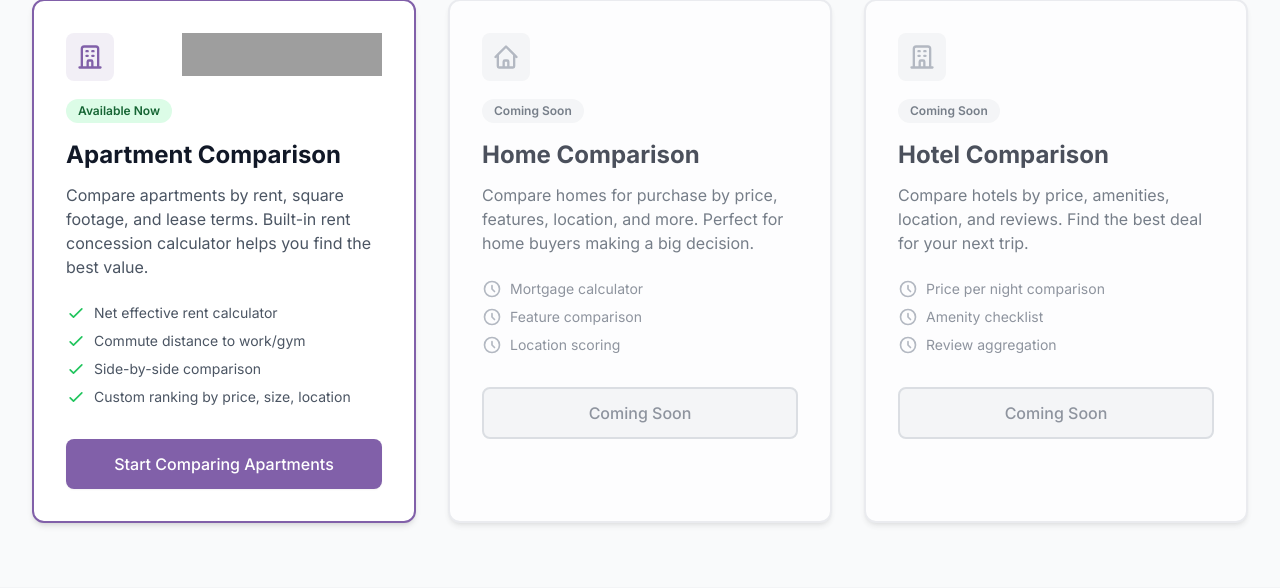
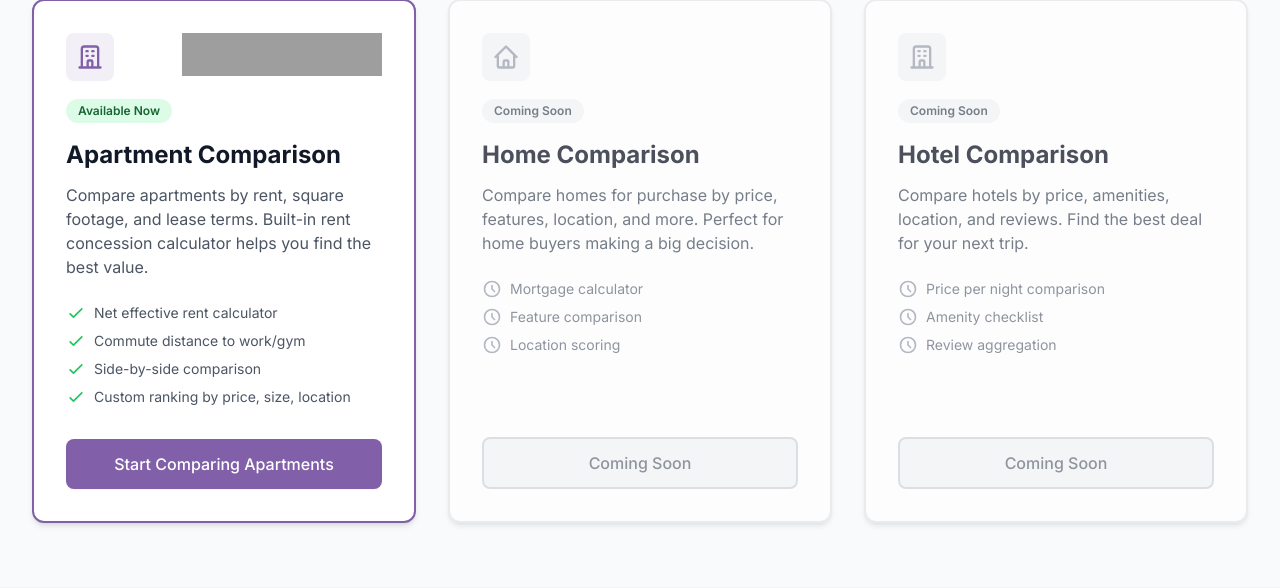
Before and after one commit to taivon/comparison-tools, a Django app: page / in a window 1280 px wide. Shown: the part 522-1110 px from the top of the page. Run offline with Django 5.2, Linux system fonts and the light colour scheme; some libraries are stand-ins or nearby versions; grey boxes are pictures that could not be loaded.

Commit message:
Standardize card heights and button alignment on homepage
- Add flexbox layout to all product cards (apartments, homes, hotels)
- Make feature lists flex-grow to push buttons to bottom
- Ensure all CTAs align at same vertical position
- Improve visual consistency across product cards

```diff
--- a/apartments/templates/home.html
+++ b/apartments/templates/home.html
@@ -203,8 +203,8 @@
     <div class="max-w-7xl mx-auto px-4 sm:px-6 lg:px-8 py-16">
         <div class="grid grid-cols-1 gap-8 md:grid-cols-3">
             <!-- Apartments Tool - Available -->
-            <div class="bg-white dark:bg-neutral-800 rounded-xl shadow-md border-2 border-brand-purple dark:border-brand-purple overflow-hidden hover:shadow-lg transition-shadow">
-                <div class="p-8">
+            <div class="bg-white dark:bg-neutral-800 rounded-xl shadow-md border-2 border-brand-purple dark:border-brand-purple overflow-hidden hover:shadow-lg transition-shadow flex flex-col">
+                <div class="p-8 flex flex-col flex-1">
                     <div class="flex items-start justify-between mb-4">
                         <div class="w-12 h-12 bg-brand-purple/10 dark:bg-brand-purple/20 rounded-lg flex items-center justify-center">
                             <svg class="w-7 h-7 text-brand-purple" fill="none" stroke="currentColor" viewBox="0 0 24 24">
@@ -226,7 +226,7 @@
                         Compare apartments by rent, square footage, and lease terms. Built-in rent concession calculator helps you find the best value.
                     </p>
 
-                    <ul class="space-y-2 mb-8">
+                    <ul class="space-y-2 mb-8 flex-1">
                         <li class="flex items-center text-sm text-gray-600 dark:text-gray-300">
                             <svg class="w-5 h-5 text-green-500 mr-2" fill="none" stroke="currentColor" viewBox="0 0 24 24">
                                 <path stroke-linecap="round" stroke-linejoin="round" stroke-width="2" d="M5 13l4 4L19 7"></path>
@@ -252,6 +252,7 @@
                             Custom ranking by price, size, location
                         </li>
                     </ul>
+                    <div>
                     {% if user.is_authenticated and has_apartments %}
                         <a href="{% url 'apartments:dashboard' %}" class="block w-full text-center px-6 py-3 border border-transparent text-base font-medium rounded-lg text-white bg-brand-purple hover:bg-brand-purple-light transition-colors shadow-sm">
                             View My Apartments{% if apartment_count %} ({{ apartment_count }}){% endif %}
@@ -261,12 +262,13 @@
                             Start Comparing Apartments
                         </a>
                     {% endif %}
+                    </div>
                 </div>
             </div>
 
             <!-- Homes Tool - Coming Soon -->
-            <div class="bg-white dark:bg-neutral-800 rounded-xl shadow-md border-2 border-gray-200 dark:border-neutral-700 overflow-hidden opacity-75">
-                <div class="p-8">
+            <div class="bg-white dark:bg-neutral-800 rounded-xl shadow-md border-2 border-gray-200 dark:border-neutral-700 overflow-hidden opacity-75 flex flex-col">
+                <div class="p-8 flex flex-col flex-1">
                     <div class="w-12 h-12 bg-gray-100 dark:bg-neutral-700 rounded-lg flex items-center justify-center mb-4">
                         <svg class="w-7 h-7 text-gray-400 dark:text-gray-500" fill="none" stroke="currentColor" viewBox="0 0 24 24">
                             <path stroke-linecap="round" stroke-linejoin="round" stroke-width="2" d="M3 12l2-2m0 0l7-7 7 7M5 10v10a1 1 0 001 1h3m10-11l2 2m-2-2v10a1 1 0 01-1 1h-3m-6 0a1 1 0 001-1v-4a1 1 0 011-1h2a1 1 0 011 1v4a1 1 0 001 1m-6 0h6"></path>
@@ -281,7 +283,7 @@
                     <p class="text-gray-600 dark:text-gray-300 mb-6">
                         Compare homes for purchase by price, features, location, and more. Perfect for home buyers making a big decision.
                     </p>
-                    <ul class="space-y-2 mb-8">
+                    <ul class="space-y-2 mb-8 flex-1">
                         <li class="flex items-center text-sm text-gray-500 dark:text-gray-400">
                             <svg class="w-5 h-5 text-gray-400 dark:text-gray-500 mr-2" fill="none" stroke="currentColor" viewBox="0 0 24 24">
                                 <path stroke-linecap="round" stroke-linejoin="round" stroke-width="2" d="M12 8v4l3 3m6-3a9 9 0 11-18 0 9 9 0 0118 0z"></path>
@@ -301,15 +303,17 @@
                             Location scoring
                         </li>
                     </ul>
+                    <div>
                     <button disabled class="block w-full text-center px-6 py-3 border-2 border-gray-300 dark:border-neutral-600 text-base font-medium rounded-lg text-gray-500 dark:text-gray-400 bg-gray-100 dark:bg-neutral-700 cursor-not-allowed">
                         Coming Soon
                     </button>
+                    </div>
                 </div>
             </div>
 
             <!-- Hotels Tool - Coming Soon -->
-            <div class="bg-white dark:bg-neutral-800 rounded-xl shadow-md border-2 border-gray-200 dark:border-neutral-700 overflow-hidden opacity-75">
-                <div class="p-8">
+            <div class="bg-white dark:bg-neutral-800 rounded-xl shadow-md border-2 border-gray-200 dark:border-neutral-700 overflow-hidden opacity-75 flex flex-col">
+                <div class="p-8 flex flex-col flex-1">
                     <div class="w-12 h-12 bg-gray-100 dark:bg-neutral-700 rounded-lg flex items-center justify-center mb-4">
                         <svg class="w-7 h-7 text-gray-400 dark:text-gray-500" fill="none" stroke="currentColor" viewBox="0 0 24 24">
                             <path stroke-linecap="round" stroke-linejoin="round" stroke-width="2" d="M19 21V5a2 2 0 00-2-2H7a2 2 0 00-2 2v16m14 0h2m-2 0h-5m-9 0H3m2 0h5M9 7h1m-1 4h1m4-4h1m-1 4h1m-5 10v-5a1 1 0 011-1h2a1 1 0 011 1v5m-4 0h4"></path>
@@ -324,7 +328,7 @@
                     <p class="text-gray-600 dark:text-gray-300 mb-6">
                         Compare hotels by price, amenities, location, and reviews. Find the best deal for your next trip.
                     </p>
-                    <ul class="space-y-2 mb-8">
+                    <ul class="space-y-2 mb-8 flex-1">
                         <li class="flex items-center text-sm text-gray-500 dark:text-gray-400">
                             <svg class="w-5 h-5 text-gray-400 dark:text-gray-500 mr-2" fill="none" stroke="currentColor" viewBox="0 0 24 24">
                                 <path stroke-linecap="round" stroke-linejoin="round" stroke-width="2" d="M12 8v4l3 3m6-3a9 9 0 11-18 0 9 9 0 0118 0z"></path>
@@ -344,9 +348,11 @@
                             Review aggregation
                         </li>
                     </ul>
+                    <div>
                     <button disabled class="block w-full text-center px-6 py-3 border-2 border-gray-300 dark:border-neutral-600 text-base font-medium rounded-lg text-gray-500 dark:text-gray-400 bg-gray-100 dark:bg-neutral-700 cursor-not-allowed">
                         Coming Soon
                     </button>
+                    </div>
                 </div>
             </div>
         </div>
```
